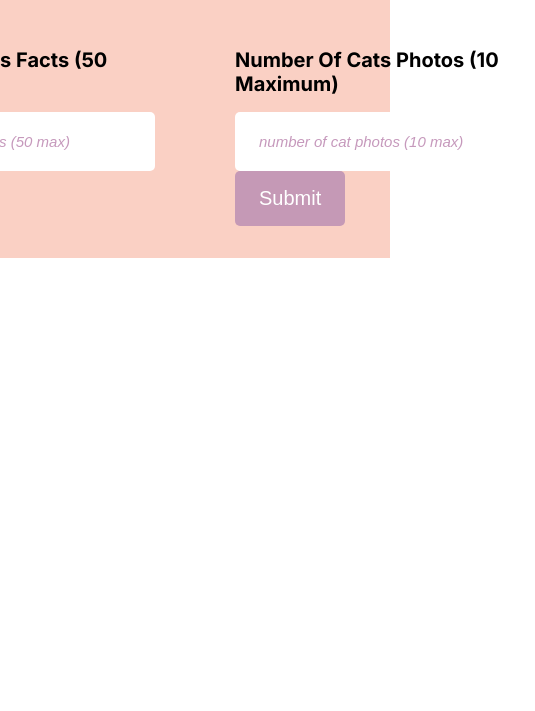
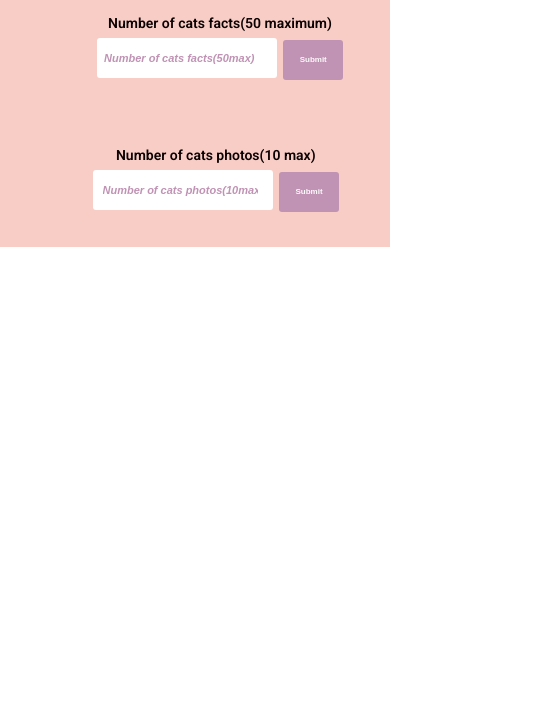
Before and after one commit to FrancisMurayaDev/cats-app, a website built with Vite: page index.html in a window 390 px wide. Shown: the part 133-844 px from the top of the page, 535 px wide, since content can reach past the window. Built offline with nearby package versions, Linux system fonts and the light colour scheme; files whose address does not match are found by name.

Commit message:
modify html css and js

```diff
--- a/index.html
+++ b/index.html
@@ -5,48 +5,55 @@
     <link rel="icon" type="image/svg+xml" href="/vite.svg" />
     <meta name="viewport" content="width=device-width, initial-scale=1.0" />
     <title>Cats App</title>
-    <link rel="stylesheet" href="./src/style.css" />
     <link rel="preconnect" href="https://fonts.googleapis.com" />
     <link rel="preconnect" href="https://fonts.gstatic.com" crossorigin />
     <link
-      href="https://fonts.googleapis.com/css2?family=Inter:ital,opsz,wght@0,14..32,100..900;1,14..32,100..900&display=swap"
+      href="https://fonts.googleapis.com/css2?family=Great+Vibes&family=Lora:ital,wght@0,400..700;1,400..700&family=Press+Start+2P&family=Roboto:ital,wght@0,100..900;1,100..900&display=swap"
       rel="stylesheet"
     />
+    <link rel="stylesheet" href="./src/style.css" />
   </head>
   <body>
-
-    <div class="display-error">
-      <p id="display-error-text"></p>
+    <div id="error-message" class="error-container">
+      <p>There was an error. Please try again later</p>
     </div>
-
-    <div class="main-container">
-      <h1>The Cats App</h1>
-
-      <div class="forms-container">
-        <div class="fact-form">
-          <form id="facts-form" action="">
-            <label class="label" for="number-of-cats">number of cats facts (50 maximum)</label>
-            <input type="number" class="number-of-cats fact-input" placeholder="number of cat facts (50 max)">
-            <button id="submit" class="submit-btn">Submit</button>
-          </form>
-        </div>
-
-        <div class="fact-form">
-          <form id="photos-form" action="">
-            <label class="label" for="number-of-cats">number of cats photos (10 maximum)</label>
-            <input type="number" class="number-of-cats image-input" placeholder="number of cat photos (10 max)">
-            <button id="submit" class="submit-btn">Submit</button>
-          </form>
-        </div>
-
+    <div class="upperSection">
+      <h1 class="title">The Cats App</h1>
+      <div class="facts-fetch">
+        <p class="cats-facts">Number of cats facts(50 maximum)</p>
+        <form class="inputs">
+          <input
+            type="number"
+            id="catsFacts"
+            placeholder="Number of cats facts(50max)"
+            max="50"
+            min="1"
+          />
+          <button type="submit" class="facts-btn">Submit</button>
+        </form>
+      </div>
+      <div class="photos-fetch">
+        <p class="cats-photos">Number of cats photos(10 max)</p>
+        <form class="inputs">
+          <input
+            type="number"
+            id="catsPhotos"
+            name="number"
+            placeholder="Number of cats photos(10max)"
+            max="10"
+            min="1"
+          />
+          <button type="submit" class="photos-btn">Submit</button>
+        </form>
       </div>
     </div>
-
-    <div class="spinner" id="spinner" style="display: none;"></div>
-    <div class="display-facts" id="display-facts"></div>
-
-
-
-    <script type="module" src="src/main.js"></script>
+    <div class="lowerSection">
+      <div class="randomFacts"><ol></ol></div>
+      <img class="randomPhotos" src="" alt="random cats photos" />
+      <div class="spinner-container" id="spinner">
+        <img src="./public/spinner.gif" alt="Loading..." class="spinner" />
+      </div>
+    </div>
+    <script type="module" src="./src/main.js"></script>
   </body>
 </html>
--- a/src/main.js
+++ /dev/null
@@ -1,78 +0,0 @@
-const factForm = document.getElementById("facts-form");
-const photoForm = document.getElementById("photos-form");
-const displayFacts = document.getElementById("display-facts");
-const errorDisplay = document.getElementById("display-error-text");
-const submitButton = document.querySelector(`.submit-btn`);
-const factInput = document.querySelector(`.fact-input`);
-const imageInput = document.querySelector(`.image-input`);
-
-factForm.addEventListener(`submit`, async (e) => {
-  e.preventDefault();
-  displayFacts.innerHTML = ``;
-  const limit = parseInt(factInput.value) || 1;
-
-  if (limit < 1 || limit > 50) {
-    errorDisplay.textContent = `There was an error, please try again later`;
-
-    return;
-  }
-
-  try {
-    const response = await fetch(
-      `http://meowfacts.herokuapp.com/?count=${limit}`
-    );
-    const data = await response.json();
-
-    let listHTML = `<ol>`;
-    data.data.forEach((fact) => {
-      listHTML += `<li>${fact}</li>`;
-    });
-
-    listHTML += `</ol>`;
-
-    setTimeout(() => {
-      displayFacts.innerHTML = listHTML;
-    }, 2000);
-  } catch (error) {
-    errorDisplay.textContent = `There was an error, please try again later`;
-    console.error(error);
-  }
-});
-
-
-photoForm.addEventListener(`submit`, async (e) => {
-  e.preventDefault();
-  displayFacts.innerHTML = ``;
-
-
-  const limit = parseInt(imageInput.value)  || 1;
-
-  if (limit < 1 || limit > 10) {
-    errorDisplay.textContent = `There was an error. Please try again later.`
-    return;
-  }
-
-  try {
-    const response = await fetch (`https://api.thecatapi.com/v1/images/search?${limit}`);
-    const data = await response.json();
-
-
-    let imagesHTML = `<div class="cat-img">`;
-    data.forEach((cat) => {
-      if (cat.url) {
-        imagesHTML += `<img src="${cat.url}" alt="cat" width="200" style="object-fit: cover;">`;
-      }
-    });
-
-    imagesHTML += "</div>";
-
-    setTimeout(() => {
-      displayFacts.innerHTML = imagesHTML;
-    }, 2000);
-
-  } catch (error) {
-    errorDisplay.textContent = "There was an error, please try again later.";
-    console.error(error);
-  }
-
-})
--- a/src/style.css
+++ b/src/style.css
@@ -4,82 +4,245 @@
   box-sizing: border-box;
 }
 
-body {
-  font-family: "Inter", sans-serif;
+:root {
+  --primary-color: #f8cdc6;
+  --color-primary: #c093b4;
+  --color-secondary: #fef6f3;
+  --secondary-color: #fcfafb;
+  --purple-color: #d1c1cc;
+  --black-color: #0b0000;
+  --dark-color: #160606;
+  --primary-font: "Roboto", sans-serif;
+  --color-red: #f00707fb;
 }
 
-.main-container {
-  display: flex;
-  flex-direction: column;
-  align-items: center;
-  justify-content: center;
-  background-color: rgb(250, 208, 196);
-  text-transform: capitalize;
+body {
+  overflow-x: hidden;
 }
 
-h1 {
-  margin-top: 3rem;
-  margin-bottom: 2rem;
-  font-size: 40px;
-  font-weight:700;
-
+::placeholder {
+  color: var(--color-primary);
+  opacity: 1;
 }
 
-.forms-container {
-  display: flex;
-  flex-direction: row;
-  margin-bottom: 2rem;
-  gap: 5rem;
+::-ms-input-placeholder {
+  color: var(--color-primary);
+}
+html,
 
+body {
+  font-family: var(--primary-font);
+}
+html {
+  font-size: 62.5%;
 }
 
-
-.label {
+.upperSection {
+  height: 45vh;
+  background-color: var(--primary-color);
+}
+.title {
+  font-size: 5rem;
+  font-weight: 600;
+  color: var(--black-color);
+  text-align: center;
+  padding-top: 4rem;
+  font-family: var(--primary-font);
+  margin-bottom: 5rem;
+}
+.facts-fetch {
+  margin-left: 19rem;
+}
+.photos-fetch {
+  margin-right: 15rem;
+  position: absolute;
+  top: 15rem;
+  right: 16rem;
+}
+.cats-facts {
+  font-size: 2.3rem;
+  color: var(--black-color);
+  font-weight: 600;
+}
+.cats-photos {
+  font-size: 2.3rem;
+  color: var(--black-color);
+  font-weight: 600;
+}
+.inputs {
+  padding-top: 0.7rem;
+}
+#catsFacts {
+  width: 25rem;
+  height: 6rem;
+  border-radius: 0.3rem;
+  border: none;
+  font-size: 1.6rem;
+  font-weight: 600;
+  margin-right: 0.4rem;
+  text-align: center;
+  font-style: italic;
+}
+.facts-btn {
+  width: 10rem;
+  height: 6rem;
+  border-radius: 0.3rem;
+  border: none;
+  background-color: var(--color-primary);
+  font-size: 2.1rem;
+  color: var(--secondary-color);
+  font-weight: 600;
+  cursor: pointer;
+}
+.photos-btn {
+  width: 10rem;
+  height: 6rem;
+  border-radius: 0.3rem;
+  border: none;
+  background-color: var(--color-primary);
+  font-size: 2.1rem;
+  color: var(--secondary-color);
+  font-weight: 600;
+  cursor: pointer;
+}
+#catsPhotos {
+  width: 26rem;
+  height: 6rem;
+  border-radius: 0.3rem;
+  border: none;
+  font-size: 1.6rem;
+  color: var(--color-primary);
+  font-weight: 600;
+  padding-left: 1rem;
+  text-align: center;
+  font-style: italic;
+  margin-right: 0.4rem;
+}
+.randomPhotos {
+  display: none;
+}
+.randomFacts {
+  font-size: 2.1rem;
+  text-align: center;
+  max-width: 60%;
+  margin: 2rem auto;
+  line-height: 1.9;
+  padding: 0;
+}
+.randomFacts ol {
+  padding-left: 0;
+  list-style-position: inside;
+  text-align: left;
+  display: inline-block;
+}
+.image-gallery {
   display: flex;
-  flex-direction: column;
-  font-size: 20px;
-  margin-top: 2rem;
-  margin-bottom: 1rem;
-  font-weight: 700;
+  justify-content: center;
+  flex-wrap: wrap;
+  gap: 1rem;
+  margin-bottom: 3rem;
+  margin-top: -4rem;
 }
-
-.number-of-cats {
-  border: none;
-  outline: none;
-  padding: 1.3rem 1.5rem;
-  border-radius: 5px;
-  font-weight: 500;
-  font-size: 15px;
-  width: 300px;
+.cat-image {
+  width: 30rem;
+  height: 28rem;
+  object-fit: cover;
+  border-radius: 0.3rem;
 }
-
-::placeholder{
-  color: rgb(198, 153, 188);
-  font-style: italic;
-  opacity: 1;
-  font-weight: 500;
+#spinner {
+  display: none;
+  position: fixed;
+  top: 70%;
+  left: 50%;
+  transform: translate(-50%, -50%);
+}
+.spinner {
+  width: 23rem;
+  height: 23rem;
+}
+.error-container {
+  display: none;
+  background-color: var(--color-red);
+  color: var(--secondary-color);
+  text-align: center;
+  padding: 0.6rem;
+  font-size: 1.7rem;
+  font-weight: bold;
+}
+@media screen and (max-width: 82.875em) {
+  .photos-fetch {
+    right: 2rem;
   }
-
-  .submit-btn {
-    background-color: rgb(197, 153, 182);
-    border: none;
-    outline: none;
-    text-transform: capitalize;
-    font-size: 20px;
-    padding: 1rem 1.5rem;
-    color: white;
-    border-radius: 5px;
+}
+@media screen and (max-width: 73.625em) {
+  .photos-fetch {
+    right: -11rem;
   }
-
-  #display-error-text {
-    text-align: center;
-    color: white;
-    background-color: red;
-    padding:10px 0;
+  .facts-fetch {
+    margin-left: 5rem;
   }
-
-  .display-facts {
+}
+@media screen and (max-width: 54.875em) {
+  .photos-fetch {
+    position: absolute;
+    top: 28rem;
+    right: 7rem;
     display: flex;
     justify-content: center;
     align-items: center;
+    flex-direction: column;
+    margin: auto;
+    margin-right: 0.1rem;
   }
+  .facts-fetch {
+    display: flex;
+    flex-direction: column;
+    align-items: center;
+    justify-content: center;
+  }
+}
+@media screen and (max-width: 35.875em) {
+  .photos-fetch {
+    right: 13rem;
+  }
+  .cats-facts {
+    font-size: 1.4rem;
+  }
+  .cats-photos {
+    font-size: 1.4rem;
+  }
+  .inputs {
+    padding-top: 0.7rem;
+  }
+  #catsFacts {
+    width: 18rem;
+    height: 4rem;
+    font-size: 1.1rem;
+    margin-right: 0.4rem;
+  }
+  .facts-btn {
+    width: 6rem;
+    height: 4rem;
+    font-size: 0.8rem;
+  }
+  .photos-btn {
+    width: 6rem;
+    height: 4rem;
+    font-size: 0.8rem;
+  }
+  #catsPhotos {
+    width: 18rem;
+    height: 4rem;
+    font-size: 1.1rem;
+  }
+}
+@media screen and (max-width: 24.875em) {
+  .photos-fetch {
+    right: 5rem;
+  }
+}
+@media screen and (max-width: 20.625em) {
+  .photos-fetch {
+    right: 2rem;
+  }
+}
```
